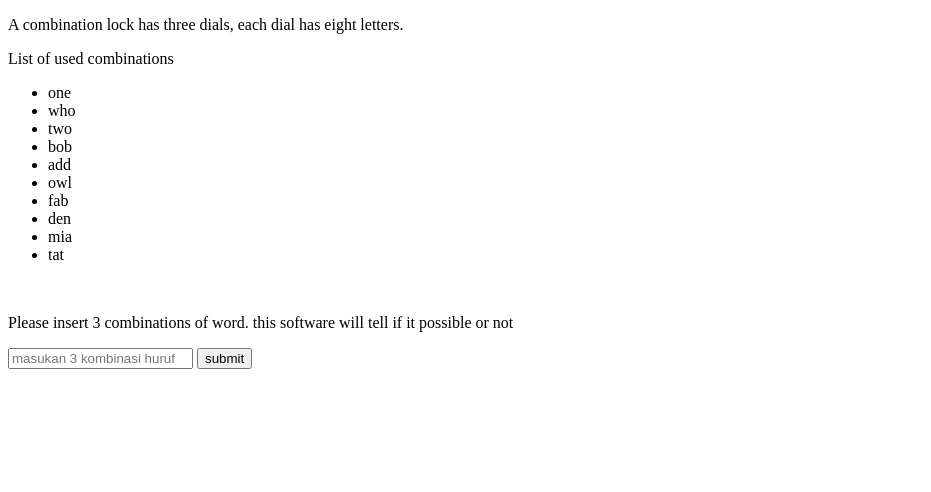
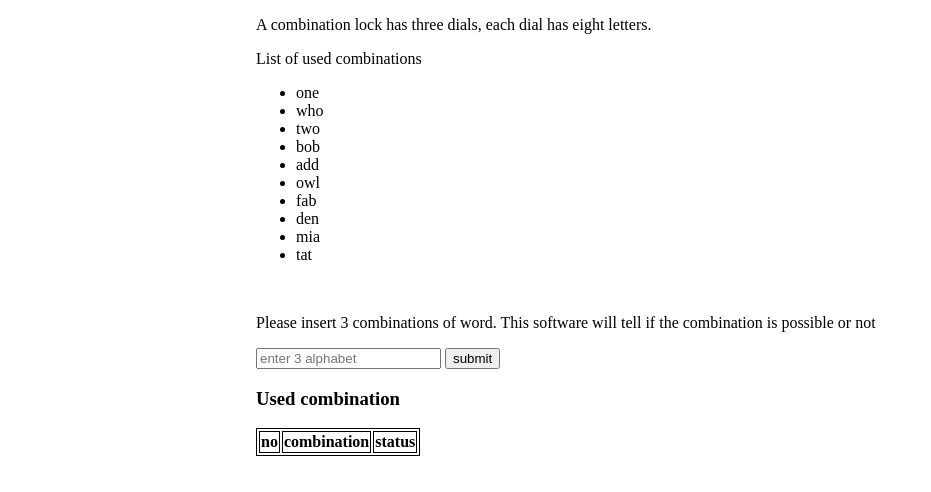
Before and after one commit to dwikbtn/lock-combination, a plain HTML site: page index.html in a window 1280 px wide. Shown: the whole page, without its empty margins (0-931 px from the left). Drawn offline with Linux system fonts and the light colour scheme.

Commit message:
adding container

```diff
--- a/index.html
+++ b/index.html
@@ -4,10 +4,12 @@
     <meta charset="UTF-8" />
     <meta http-equiv="X-UA-Compatible" content="IE=edge" />
     <meta name="viewport" content="width=device-width, initial-scale=1.0" />
+    <link rel="stylesheet" href="style.css" />
     <script src="/script.js" defer></script>
     <title>Lock Combination</title>
   </head>
   <body>
+    <div class="container">
       <p>A combination lock has three dials, each dial has eight letters.</p>
       <p>List of used combinations</p>
       <ul>
@@ -24,15 +26,25 @@
       </ul>
       <br />
       <p>
-      Please insert 3 combinations of word. this software will tell if it
-      possible or not
+        Please insert 3 combinations of word. This software will tell if the
+        combination is possible or not
       </p>
       <input
         type="text"
         maxlength="3"
-      placeholder="masukan 3 kombinasi huruf"
+        placeholder="enter 3 alphabet"
         id="input"
       />
       <button id="submit">submit</button>
+      <br />
+      <h3>Used combination</h3>
+      <table class="table">
+        <tr>
+          <th>no</th>
+          <th>combination</th>
+          <th>status</th>
+        </tr>
+      </table>
+    </div>
   </body>
 </html>
--- /dev/null
+++ b/style.css
@@ -0,0 +1,12 @@
+.container {
+  margin: 0 auto;
+  max-width: 48rem;
+  width: 75%;
+}
+
+table,
+th,
+tr,
+td {
+  border: 1px solid black;
+}
```
Also changed, not shown: 1 other file. Lines whose indentation alone changed are shown as unchanged.
